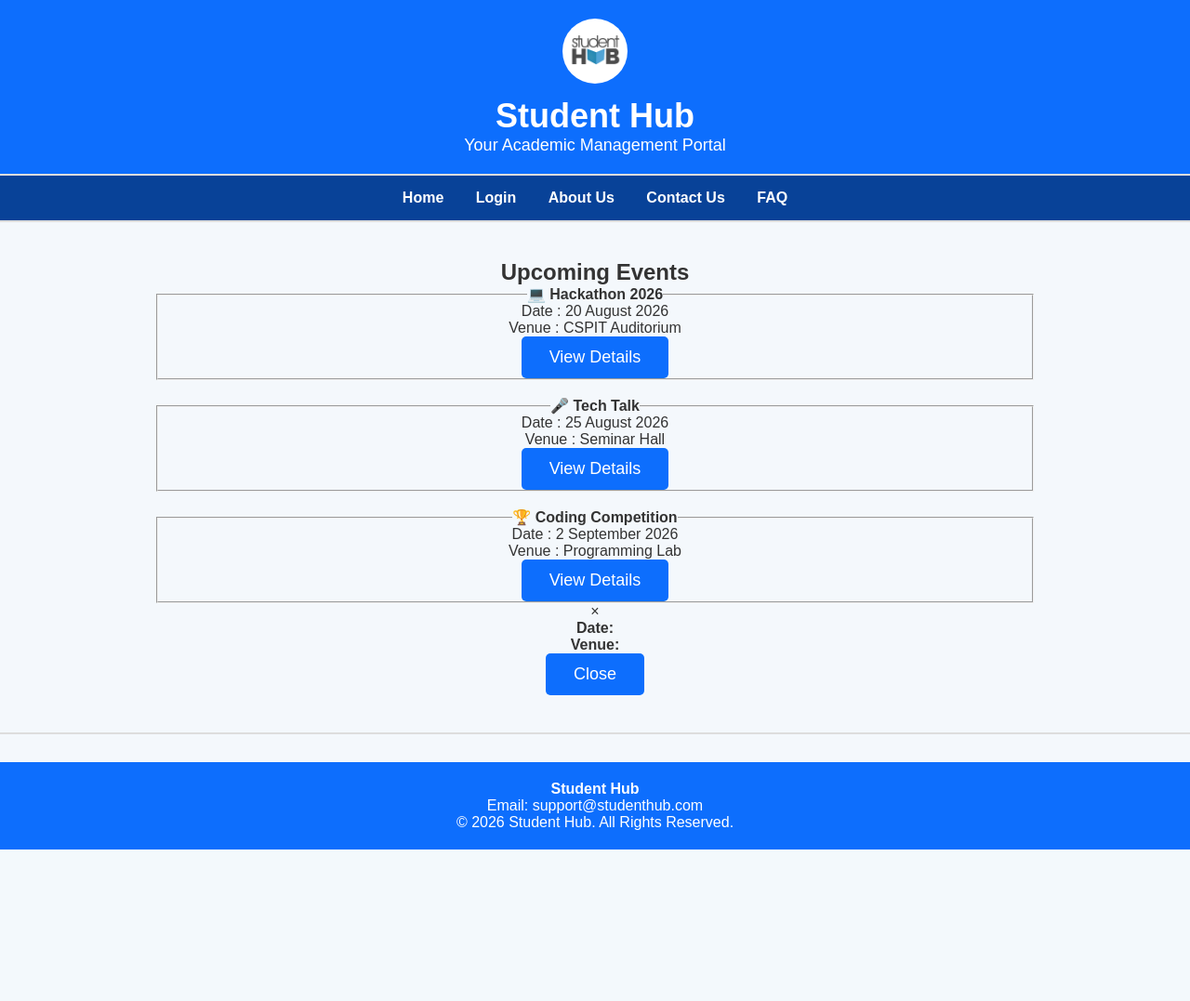
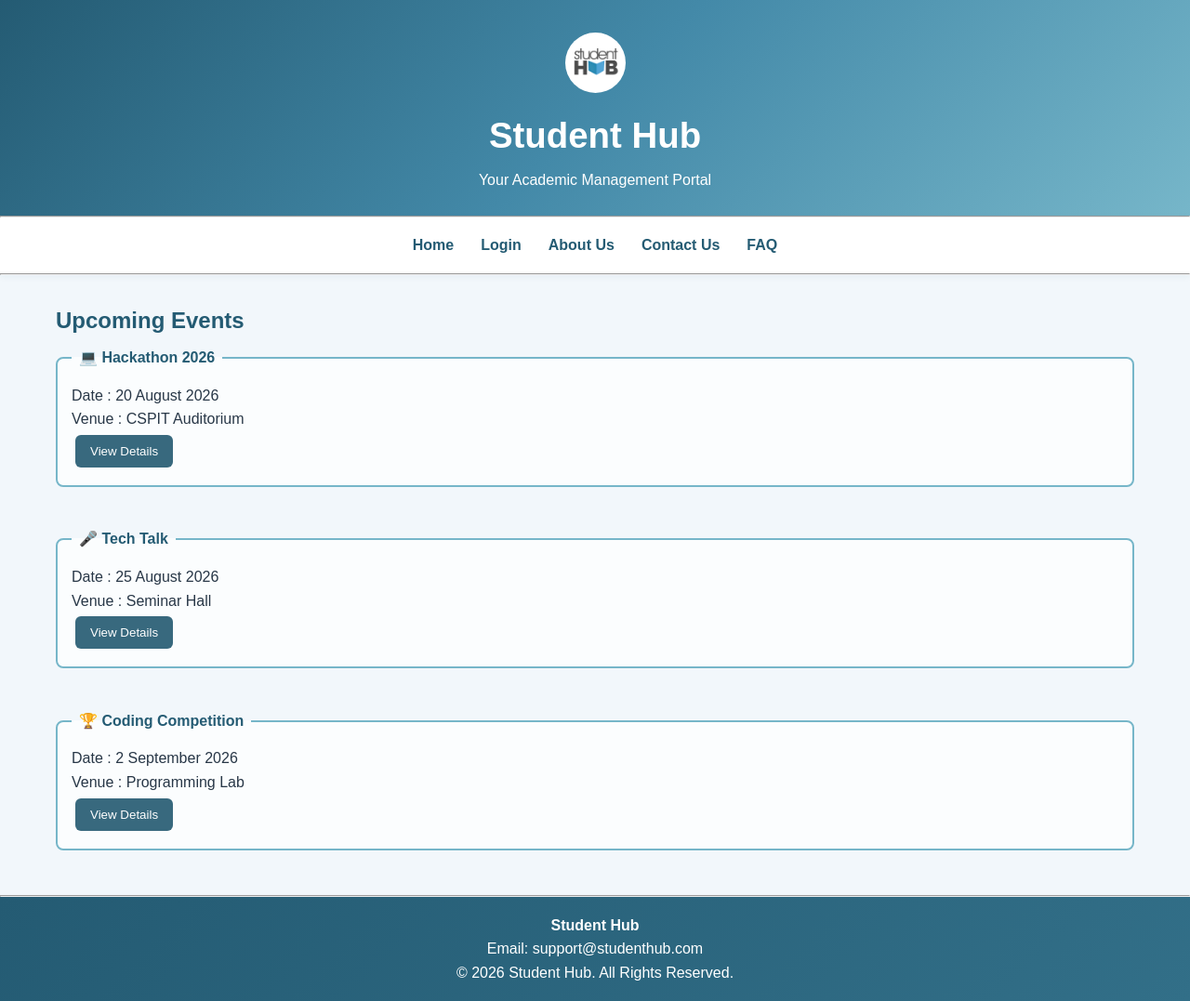
Before and after one commit to cs-cspit/25cs047_StudentPortal, a PHP site: page /events.html in a window 1280 px wide. Shown: the whole page at 93% size. Before the commit the page ends 914 px from the top, so only its background shows below. Run offline with PHP 8.4, Linux system fonts and the light colour scheme.

Commit message:
practical-3 css grid and flexbox

```diff
--- a/css/style.css
+++ b/css/style.css
@@ -1,124 +1,421 @@
-/* Reset */
 *{
-    margin: 0;
-    padding: 0;
-    box-sizing: border-box;
+margin:0;
+padding:0;
+box-sizing:border-box;
 }
 
-/* Body */
-body{
-    font-family: Arial, Helvetica, sans-serif;
-    background-color: #f4f8fc;
-    color: #333;
+html{
+scroll-behavior:smooth;
 }
 
-/* Header */
+body{
+font-family:Arial,Helvetica,sans-serif;
+background:#F2F7FB;
+color:#283747;
+line-height:1.6;
+min-height:100vh;
+display:flex;
+flex-direction:column;
+}
+
 header{
-    background-color: #0d6efd;
-    color: white;
-    text-align: center;
-    padding: 20px;
+background:linear-gradient(135deg,#245B73,#4389A8,#76B6C9);
+color:white;
+padding:18px 10px;
+text-align:center;
+display:flex;
+flex-direction:column;
+align-items:center;
+gap:5px;
 }
 
 header img{
-    border-radius: 50%;
-    background-color: white;
-    padding: 5px;
+width:65px;
+height:65px;
+object-fit:contain;
+background:white;
+padding:5px;
+border-radius:50%;
 }
 
 header h1{
-    margin-top: 10px;
-    font-size: 36px;
+font-size:1.8rem;
 }
 
-header p{
-    font-size: 18px;
-}
-
-/* Navigation */
 nav{
-    background-color: #084298;
-    padding: 15px;
-    text-align: center;
+background:#FFFFFF;
+padding:10px;
+display:flex;
+flex-direction:column;
+align-items:center;
+gap:5px;
+box-shadow:0 2px 8px #245B7318;
 }
 
 nav a{
-    color: white;
-    text-decoration: none;
-    margin: 15px;
-    font-weight: bold;
+width:100%;
+text-align:center;
+text-decoration:none;
+color:#245B73;
+font-weight:bold;
+padding:7px 12px;
+border-radius:6px;
 }
 
 nav a:hover{
-    color: yellow;
+background:#5A9FBA;
+color:white;
 }
 
-/* Main */
 main{
-    width: 80%;
-    margin: auto;
-    text-align: center;
-    padding: 40px;
+width:100%;
+max-width:1200px;
+margin:auto;
+padding:15px 10px;
+flex:1;
 }
 
-/* Welcome Section */
 section{
-    margin-bottom: 40px;
+background:#FFFFFF;
+padding:18px;
+margin-bottom:15px;
+border-radius:10px;
+box-shadow:0 2px 8px #245B7315;
 }
 
-section h2{
-    color: #0d6efd;
-    margin-bottom: 15px;
+h2,h3{
+color:#245B73;
+margin-bottom:8px;
 }
 
-section p{
-    font-size: 18px;
-    line-height: 1.6;
-    margin-bottom: 15px;
+button,#mybutton{
+background:#38697e;
+color:white;
+border:0;
+border-radius:6px;
+padding:10px 16px;
+margin:4px;
+cursor:pointer;
 }
 
-/* Image */
-section img{
-    width: 450px;
-    max-width: 100%;
-    border-radius: 10px;
-    margin: 20px 0;
+button:hover,#mybutton:hover{
+background:#245B73;
 }
 
-/* Login Button */
-button{
-    background-color: #0d6efd;
-    color: white;
-    border: none;
-    padding: 12px 30px;
-    font-size: 18px;
-    border-radius: 5px;
-    cursor: pointer;
+form{
+max-width:650px;
+margin:auto;
 }
 
-button:hover{
-    background-color: #084298;
+.form-group{
+margin-bottom:15px;
 }
 
-/* Marquee */
-marquee{
-    background-color: #fff3cd;
-    color: #856404;
-    padding: 10px;
-    font-weight: bold;
-    border-radius: 5px;
+.form-group label{
+display:block;
+font-weight:bold;
+color:#245B73;
+margin-bottom:5px;
 }
 
-/* Horizontal Line */
-hr{
-    border: 1px solid #ddd;
+input,select,textarea{
+width:100%;
+padding:10px;
+margin:5px 0 5px;
+border:1px solid #B9D2DF;
+border-radius:6px;
+font:inherit;
+background:#FAFCFD;
 }
 
-/* Footer */
+input:focus,select:focus,textarea:focus{
+outline:2px solid #76B6C9;
+border-color:#4389A8;
+background:white;
+}
+
+input[type="checkbox"],input[type="radio"]{
+width:auto;
+accent-color:#4389A8;
+}
+
+.error{
+display:block;
+color:#C05A6F;
+font-size:.85rem;
+min-height:18px;
+margin-bottom:5px;
+}
+
+.success{
+color:#286B58;
+background:#E5F4EF;
+border:1px solid #9CCDBE;
+padding:10px;
+margin-top:15px;
+border-radius:6px;
+text-align:center;
+font-weight:bold;
+}
+
+.strength-container{
+width:100%;
+height:8px;
+background:#DDEBF1;
+border-radius:5px;
+margin-top:5px;
+overflow:hidden;
+}
+
+#strengthBar{
+height:100%;
+width:0%;
+border-radius:5px;
+transition:width .3s ease;
+background:linear-gradient(90deg,#9BCFDD,#5A9FBA,#245B73);
+}
+
+#strengthText{
+display:block;
+font-size:13px;
+margin-top:5px;
+color:#4389A8;
+}
+
+fieldset{
+border:2px solid #76B6C9;
+border-radius:8px;
+padding:15px;
+margin-bottom:18px;
+background:#FBFDFE;
+}
+
+legend{
+color:#245B73;
+padding:0 8px;
+font-weight:bold;
+}
+
+.gender-options{
+display:flex;
+flex-wrap:wrap;
+gap:20px;
+margin-top:8px;
+}
+
+.gender-options label{
+font-weight:normal;
+}
+
+.terms{
+margin:15px 0;
+padding:10px;
+background:#EDF6F9;
+border-radius:6px;
+}
+
+.terms label{
+font-weight:normal;
+}
+
+form button[type="submit"]{
+width:100%;
+background:linear-gradient(135deg,#4389A8,#5A9FBA);
+color:white;
+border:none;
+border-radius:6px;
+padding:12px;
+font-size:16px;
+font-weight:bold;
+cursor:pointer;
+}
+
+form button[type="submit"]:hover{
+background:linear-gradient(135deg,#245B73,#4389A8);
+}
+
+table{
+width:100%;
+border-collapse:collapse;
+margin:15px 0;
+}
+
+th,td{
+border:1px solid #C7DCE5;
+padding:8px;
+text-align:center;
+}
+
+th{
+background:#245B73;
+color:white;
+}
+
+tr:nth-child(even){
+background:#F0F7FA;
+}
+
+.grid-container{
+display:grid;
+grid-template-columns:1fr;
+gap:15px;
+}
+
+.flex-container{
+display:flex;
+flex-wrap:wrap;
+gap:15px;
+justify-content:center;
+}
+
+ul{
+padding-left:25px;
+}
+
+marquee{
+display:block;
+background:#E6F2F6;
+color:#245B73;
+padding:8px;
+border-radius:6px;
+}
+
 footer{
-    background-color: #0d6efd;
-    color: white;
-    text-align: center;
-    padding: 20px;
-    margin-top: 30px;
+background:linear-gradient(135deg,#245B73,#326F88);
+color:white;
+text-align:center;
+padding:18px 10px;
+margin-top:auto;
 }
+
+img{
+display:block;
+margin:10px auto;
+}
+
+@media(min-width:576px){
+header h1{
+font-size:2.2rem;
+}
+
+nav{
+flex-direction:row;
+justify-content:center;
+}
+
+nav a{
+width:auto;
+}
+
+main{
+padding:20px 15px;
+}
+
+section{
+padding:20px;
+}
+
+button,#mybutton{
+width:auto;
+}
+
+.grid-container{
+grid-template-columns:repeat(2,1fr);
+}
+}
+
+@media(min-width:992px){
+header{
+padding:25px;
+}
+
+header h1{
+font-size:2.4rem;
+}
+
+main{
+padding:30px 20px;
+}
+
+.grid-container{
+grid-template-columns:repeat(3,1fr);
+}
+}
+
+@media(max-width:575px){
+main{
+padding:10px;
+}
+
+section{
+padding:15px;
+}
+
+form{
+width:100%;
+}
+
+.gender-options{
+flex-direction:column;
+gap:8px;
+}
+
+form button[type="submit"]{
+width:100%;
+}
+}
+
+        .modal {
+            display: none;
+            position: fixed;
+            z-index: 9999;
+            left: 0;
+            top: 0;
+            width: 100%;
+            height: 100%;
+            background-color: rgba(0, 0, 0, 0.6);
+        }
+
+        .modal-content {
+            background-color: white;
+            width: 400px;
+            max-width: 90%;
+
+            position: absolute;
+            top: 50%;
+            left: 50%;
+
+            transform: translate(-50%, -50%);
+
+            padding: 25px;
+            border-radius: 10px;
+            text-align: center;
+
+            box-shadow: 0 5px 20px rgba(0, 0, 0, 0.3);
+        }
+
+        .close {
+            position: absolute;
+            right: 15px;
+            top: 8px;
+
+            font-size: 28px;
+            font-weight: bold;
+
+            cursor: pointer;
+        }
+
+        .close:hover {
+            color: red;
+        }
+
+        .modal-content h2 {
+            margin-top: 10px;
+        }
+
+        .modal-content button {
+            padding: 8px 20px;
+            border: none;
+            border-radius: 5px;
+            cursor: pointer;
+        }
```
